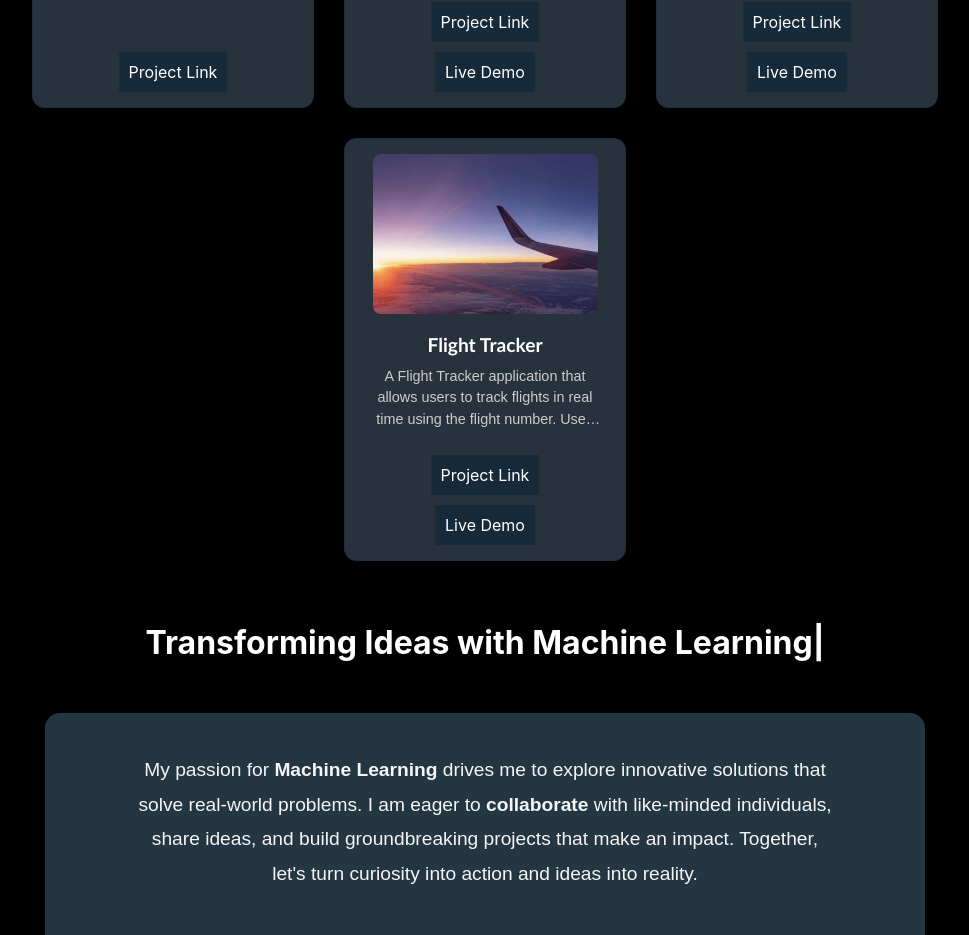
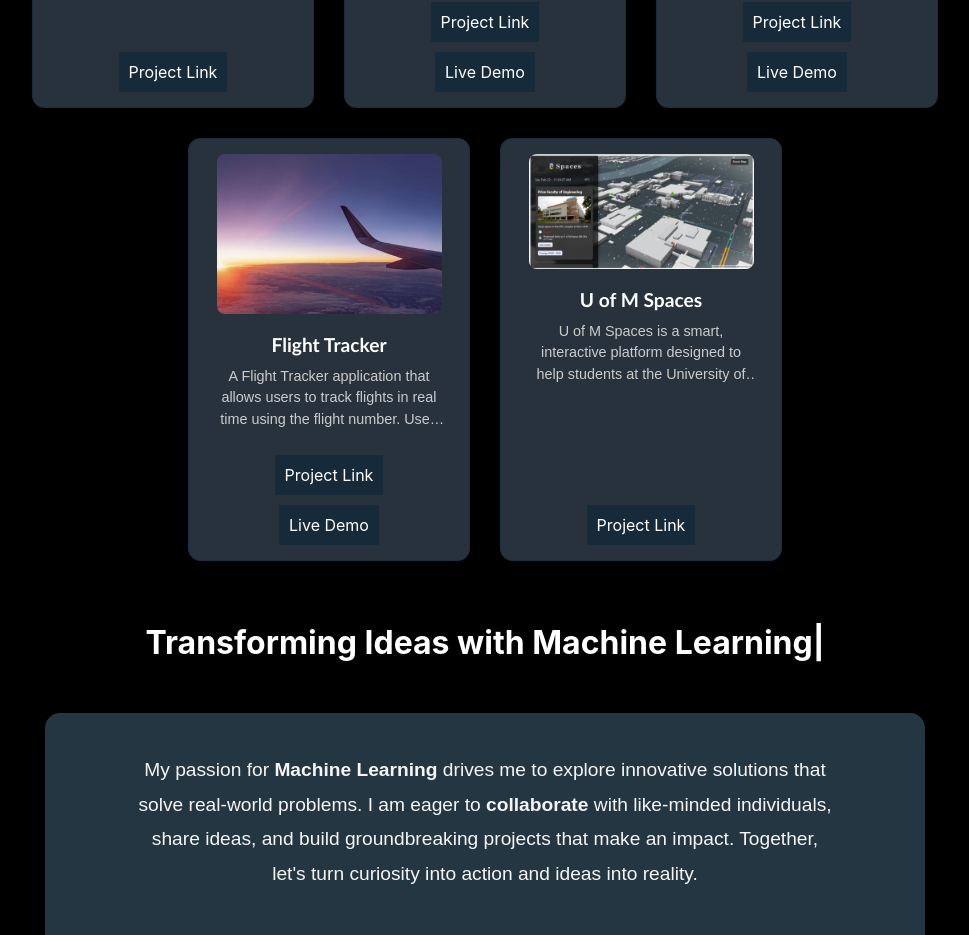
Before and after one commit to VanshR04/personal-site, a React (Create React App) app: page / in a window 1280 px wide. Shown: the part 1300-2235 px from the top of the page, without its empty margins (155-1124 px from the left). Built offline with nearby package versions, Linux system fonts and the light colour scheme; the HTML template or start-up script is replaced by a standard one.

Commit message:
new project

```diff
--- a/src/Description.js
+++ b/src/Description.js
@@ -39,7 +39,14 @@ function Description() {
         description: 'A Flight Tracker application that allows users to track flights in real time using the flight number. Used AviationStack API for this build.',
         web : 'https://live-flight-status.onrender.com',
         link : 'https://github.com/VanshR04/live-flight-status'
-    }
+    },
+    {
+      image : require('./Spaces.png'),
+      name : 'U of M Spaces',
+      description: 'U of M Spaces is a smart, interactive platform designed to help students at the University of Manitoba easily discover study spaces, amenities, and key campus locations. Our goal is to enhance student experience by providing real-time availability, seamless navigation, and personalized recommendations.',
+      web : null,
+      link : 'https://github.com/VanshR04/UofM_Spaces'
+  }
     ]
 
     return (<>
```
Also changed, not shown: src/Spaces.png (added).
